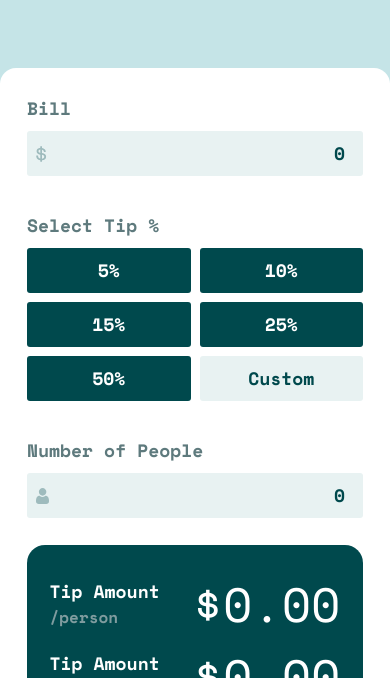
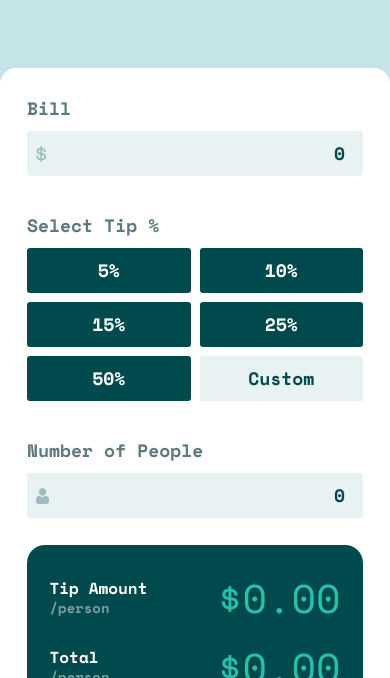
Before and after one commit to vsompura3/tip-calculator-app-main, a plain HTML site: page index.html in a window 390 px wide. Shown: the part 166-844 px from the top of the page. Drawn offline with nearby package versions, Linux system fonts and the light colour scheme; a script that the page names is missing.

Commit message:
95% UI completed but hover state and active state are needs to be checked and review the css and html to remove unnecessary code

```diff
--- a/dist/css/style.css
+++ b/dist/css/style.css
@@ -216,34 +216,47 @@ h6 {
 	letter-spacing: 2px;
 	font-weight: 700;
 	text-transform: uppercase;
+	cursor: pointer;
 }
 
-.calculated-tip {
+.calculation-container {
+	display: flex;
+	flex-direction: column;
+	gap: 0.5em;
+}
+
+.calculated-tip,
+.calculated-total {
 	display: flex;
 	justify-content: space-between;
 	align-items: center;
 }
 
-.tip-desc {
+.tip-desc,
+.total-desc {
 	font-weight: 700;
 	display: flex;
 	flex-direction: column;
-	gap: 0.5em;
+	gap: 0.25em;
 }
 
-.tip-desc p {
+.tip-desc p,
+.total-desc p {
 	font-size: 1.125rem;
 	line-height: 1;
 }
 
-.tip-desc span {
+.tip-desc span,
+.total-desc span {
 	line-height: 1;
 	font-size: 1rem;
 	color: var(--clr-neutral-400);
 }
 
-.tip-per-person {
+.tip-per-person,
+.total-per-person {
 	font-size: 3rem;
+	color: var(--clr-primary);
 }
 
 /* Viewport less than 45em or 720px */
@@ -261,4 +274,20 @@ h6 {
 	.tip__group {
 		--flex-basis: 50%;
 	}
+
+	.tip-desc p,
+	.total-desc p {
+		font-size: 1rem;
+	}
+
+	.tip-desc span,
+	.total-desc span {
+		font-size: 0.875rem;
+	}
+
+	.tip-per-person,
+	.total-per-person {
+		font-size: 2.5rem;
+		/* margin-left: 1em; */
+	}
 }
--- a/index.html
+++ b/index.html
@@ -94,12 +94,12 @@
 							<p class="tip-per-person">$0.00</p>
 						</div>
 
-						<div class="calculated-tip">
-							<div class="tip-desc">
-								<p>Tip Amount</p>
+						<div class="calculated-total">
+							<div class="total-desc">
+								<p>Total</p>
 								<span>/person</span>
 							</div>
-							<p class="tip-per-person">$0.00</p>
+							<p class="total-per-person">$0.00</p>
 						</div>
 					</div>
 					<div class="reset-container">
```
